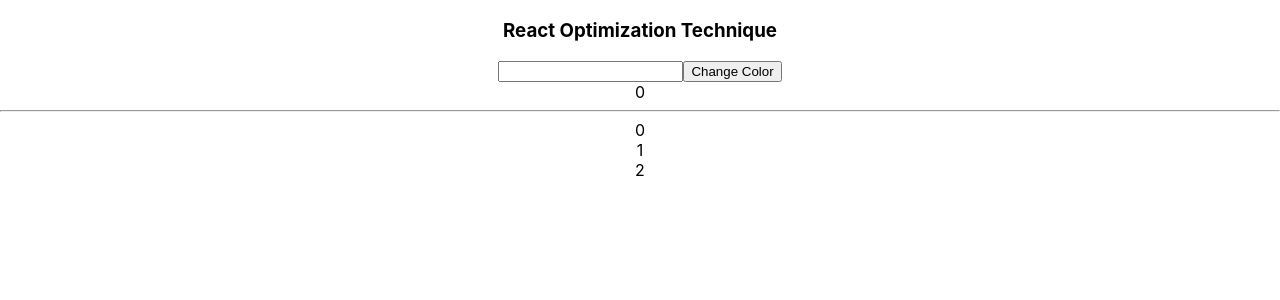
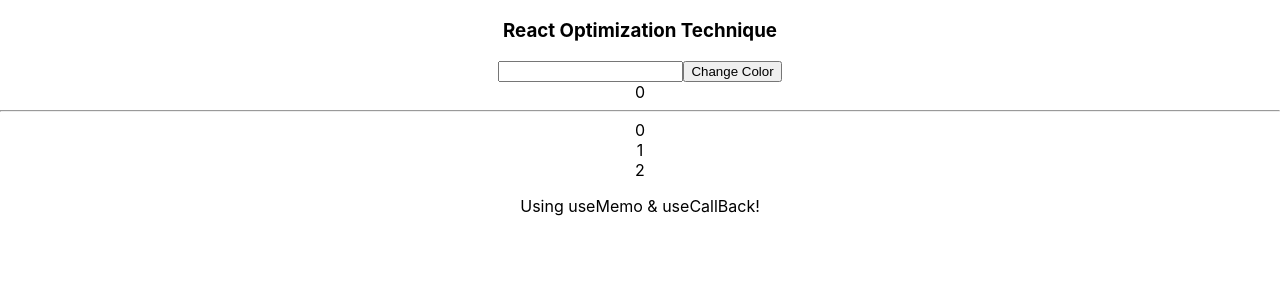
Before and after one commit to ShajadulGH/react-optimization-technique, a React (Create React App) app: page / in a window 1280 px wide. Shown: the top 300 px of the page. Built offline with nearby package versions, Linux system fonts and the light colour scheme.

Commit message:
Fix: Prevent unnecessary re-evaluation of child component

```diff
--- a/src/App.js
+++ b/src/App.js
@@ -2,6 +2,7 @@
 import Input from "./Components/Input";
 import "./App.css";
 import List from "./Components/List";
+import Msg from "./Components/Msg";
 function App() {
   const [inputValue, setInputValue] = useState(0);
   const [dark, setDark] = useState(false);
@@ -41,6 +42,7 @@
         <div style={stylesValue}>{multyplay}</div>
         <hr></hr>
         <List inputValue={inputValue} forList={forList}></List>
+        <Msg />
       </div>
     </div>
   );
--- a/src/Components/List.js
+++ b/src/Components/List.js
@@ -1,10 +1,12 @@
 import { useEffect } from "react";
 import React, { useState } from "react";
-export default function List({ forList }) {
+const List = (props) => {
+  const { forList } = props;
   const [state, setState] = useState([]);
   useEffect(() => {
     console.log("List Running");
     setState(forList());
   }, [forList]);
   return state.map((item) => <div key={item}>{item}</div>);
-}
+};
+export default List;
--- /dev/null
+++ b/src/Components/Msg.js
@@ -0,0 +1,7 @@
+import React from "react";
+const Msg = () => {
+  console.log("Msg is running!!!");
+
+  return <p>Using useMemo & useCallBack!</p>;
+};
+export default React.memo(Msg);
```
